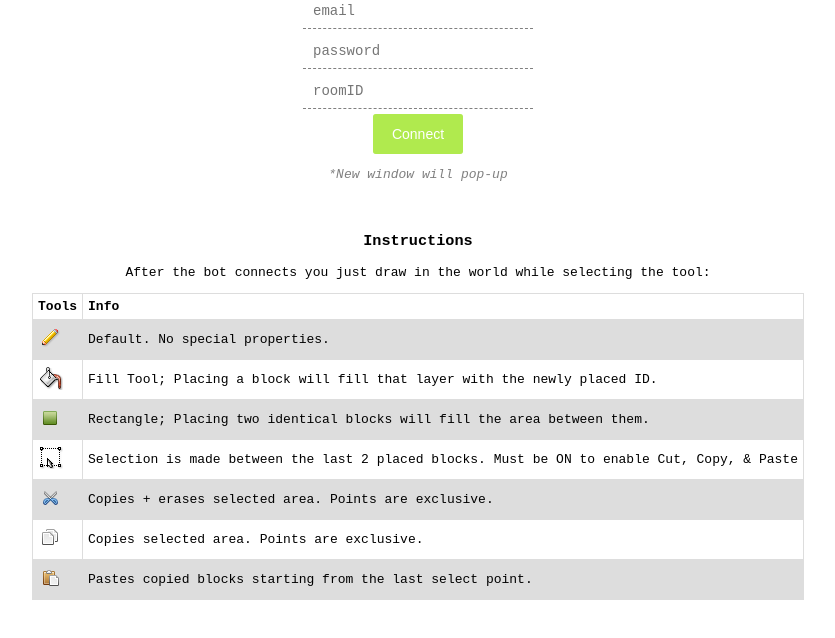
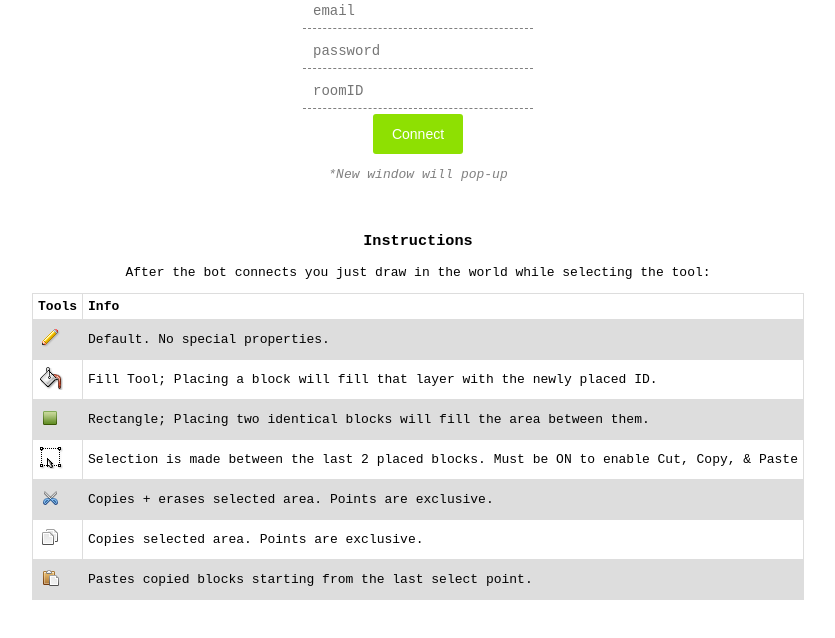
Before and after one commit to SmittyW/EEBucket, a plain HTML site: page index.html in a window 1280 px wide. Shown: the part 94-732 px from the top of the page, without its empty margins (222-1057 px from the left). Drawn offline with Linux system fonts and the light colour scheme.

Commit message:
Update main.css

```diff
--- a/main.css
+++ b/main.css
@@ -78,13 +78,12 @@ tr:nth-child(even) {
   color:white;
   cursor: pointer;
   font-size:14px;
-  box-shadow:inset 0 0 0 99999px rgba(255,255,255,0.3);
+  box-shadow:none;
   transition: all 0.1s ease 0s;
 }
 
 #login button:hover {
-  //background-color:#0099cc !important;
-  box-shadow:none;
+  box-shadow:inset 0 0 0 99999px rgba(255,255,255,0.2);
 }
 
 #tools input[type=radio] {
```
